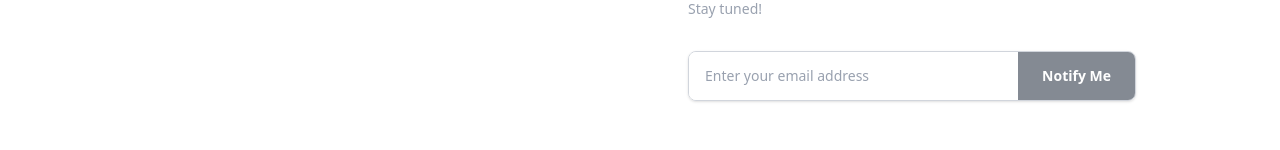
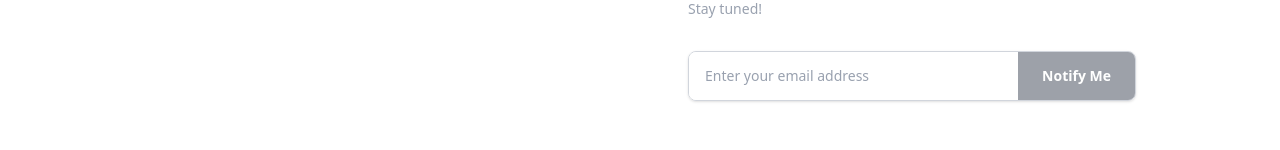
Before and after one commit to muhammadabubakarqureshi42-source/steering, a React (Vite) app: page / in a window 1280 px wide. Shown: the part 2207-2357 px from the top of the page. Built offline with nearby package versions, Linux system fonts and the light colour scheme.

Commit message:
pricavy and terms added 2

```diff
--- a/package.json
+++ b/package.json
@@ -15,8 +15,10 @@
     "ngrok": "^5.0.0-beta.2",
     "react": "^19.2.5",
     "react-dom": "^19.2.5",
+    "react-hot-toast": "^2.6.0",
     "react-icons": "^5.6.0",
-    "react-router-dom": "^7.14.2"
+    "react-router-dom": "^7.14.2",
+    "sonner": "^2.0.7"
   },
   "devDependencies": {
     "@eslint/js": "^10.0.1",
--- a/src/LandingPage.tsx
+++ b/src/LandingPage.tsx
@@ -12,6 +12,8 @@ import {
 import {  FaApple, FaWhatsapp } from "react-icons/fa";
 import { AiOutlineInstagram } from "react-icons/ai";
 import { TbBrandFacebook } from "react-icons/tb";
+import { Toaster } from "sonner";
+import { toast } from "sonner";
 
 /* ─── Steering Wheel Logo ─────────────────────────────────────── */
 
@@ -76,37 +78,40 @@ const BuySVG = () => (
 
 /* ─── Main Component ─────────────────────────────────────────── */
 export default function SteeringLanding() {
-
   const [email, setEmail] = useState("");
 const [loading, setLoading] = useState(false);
-const [status, setStatus] = useState<"idle" | "success" | "error">("idle");
+  const BACKEND_URL = import.meta.env.VITE_BACKEND_URL;
+    const API_URL  = `${BACKEND_URL}/waitlist`;
 
 const handleNotify = async () => {
-  if (!email || !email.includes("@")) return;
-
+  if (!isValidEmail(email)) return;
   setLoading(true);
-  setStatus("idle");
 
   try {
-    const res = await fetch("YOUR_API_URL_HERE", {
+    const res = await fetch(API_URL, {
       method: "POST",
       headers: { "Content-Type": "application/json" },
       body: JSON.stringify({ email }),
     });
 
     if (res.ok) {
-      setStatus("success");
       setEmail("");
+      toast.success("You're on the waitlist!", {
+        description: `We'll notify you when we launch.` ,
+      });
     } else {
-      setStatus("error");
+      toast.error("Registration failed.", {
+        description: "Please try again in a moment.",
+      });
     }
   } catch {
-    setStatus("error");
+    toast.error("Network error.", {
+      description: "Check your connection and try again.",
+    });
   } finally {
     setLoading(false);
   }
 };
-
   const [statsInView, setStatsInView] = useState(false);
   const statsRef = useRef<HTMLElement>(null);
 
@@ -192,9 +197,16 @@ const handleNotify = async () => {
     },
   ];
 const comingSoonRef = useRef<HTMLElement>(null);
+// Yeh helper function add karo handleNotify se pehle
+const isValidEmail = (val: string) =>
+  /^[^\s@]+@[^\s@]+\.[^\s@]+$/.test(val.trim());
 
   return (
     <div className="min-h-screen bg-white font-sans">
+          <Toaster
+      position="top-right"
+        // nav ke neeche aaye
+    />
 
     {/* ══ NAV ══════════════════════════════════════════════ */}
       <nav className="sticky top-0 z-50 bg-white border-b border-gray-200 shadow-sm">
@@ -385,28 +397,20 @@ const comingSoonRef = useRef<HTMLElement>(null);
     <input
       type="email"
       value={email}
-      onChange={e => { setEmail(e.target.value); setStatus("idle"); }}
+      onChange={e => { setEmail(e.target.value); }}
       onKeyDown={e => e.key === "Enter" && handleNotify()}
       placeholder="Enter your email address"
       disabled={loading}
       className="flex-1 px-4 py-3 sm:py-3.5 text-sm text-gray-600 outline-none bg-white placeholder-gray-400 border-none disabled:opacity-60"
     />
-    <button
-      onClick={handleNotify}
-      disabled={loading || !email}
-      className="bg-[#0a1628] hover:bg-[#162036] disabled:opacity-50 text-white px-4 sm:px-6 py-3 sm:py-3.5 text-xs sm:text-sm font-bold transition-colors whitespace-nowrap border-none cursor-pointer"
-    >
-      {loading ? "Sending..." : "Notify Me"}
-    </button>
+   <button
+  onClick={handleNotify}
+  disabled={loading || !isValidEmail(email)}
+  className="bg-[#0a1628] hover:bg-[#162036] disabled:opacity-40 disabled:cursor-not-allowed text-white px-4 sm:px-6 py-3 sm:py-3.5 text-xs sm:text-sm font-bold transition-colors whitespace-nowrap border-none cursor-pointer"
+>
+  {loading ? "Sending..." : "Notify Me"}
+</button>
   </div>
-
-  {/* Status messages */}
-  {status === "success" && (
-    <p className="text-xs text-green-600 font-medium">✅ Done! We'll notify you when we launch.</p>
-  )}
-  {status === "error" && (
-    <p className="text-xs text-red-500 font-medium">❌ Something went wrong. Please try again.</p>
-  )}
 </div>
           </motion.div>
         </div>
--- a/src/viewPage.tsx
+++ b/src/viewPage.tsx
@@ -82,7 +82,7 @@ export default function ViewAdPage() {
 
     const BACKEND_URL = import.meta.env.VITE_BACKEND_URL;
     const AD_ID    = id; // use the ID from the URL
-    const API_URL  = `${BACKEND_URL}/${AD_ID}`;
+    const API_URL  = `${BACKEND_URL}/user-ads/${AD_ID}`;
     const [ad, setAd] = useState<any>(null);
   const [loading, setLoading]     = useState(true);
   const [error, setError] = useState<string | null>(null);
```
Also changed, not shown: 2 other files (tests, documents, lock files or other folders).
